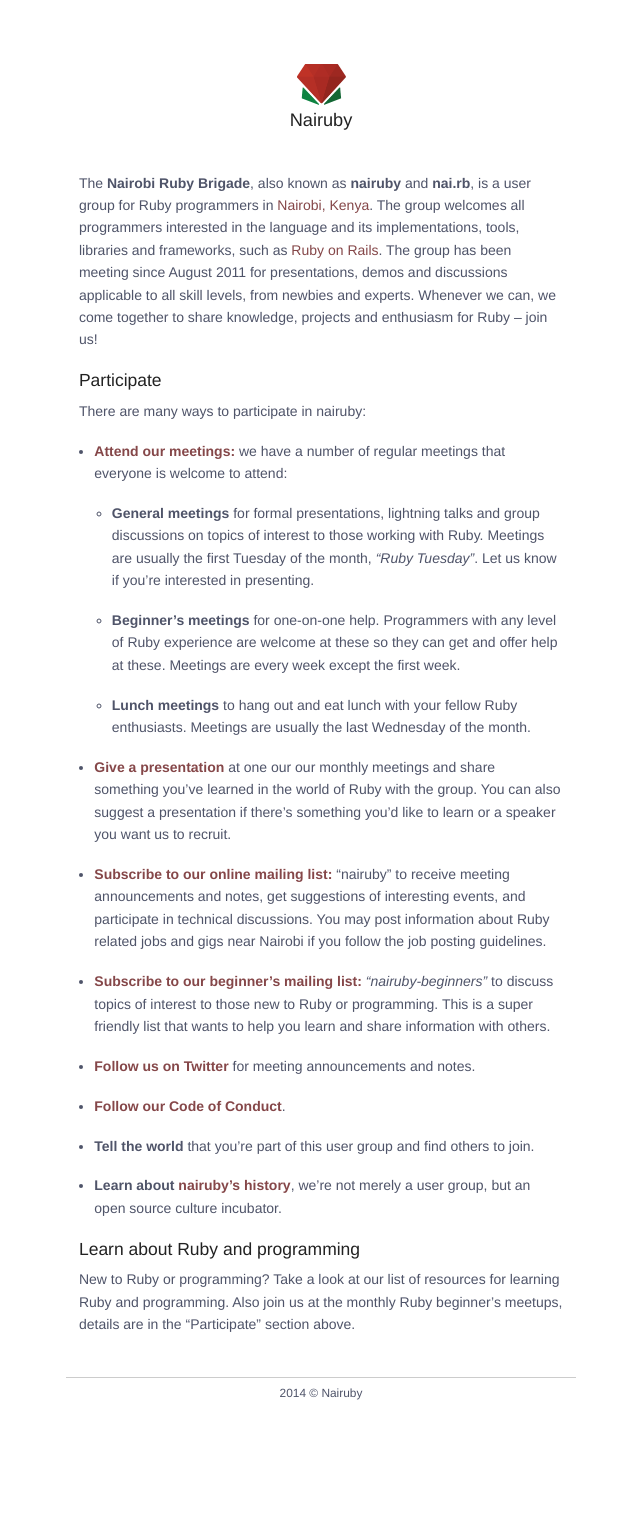
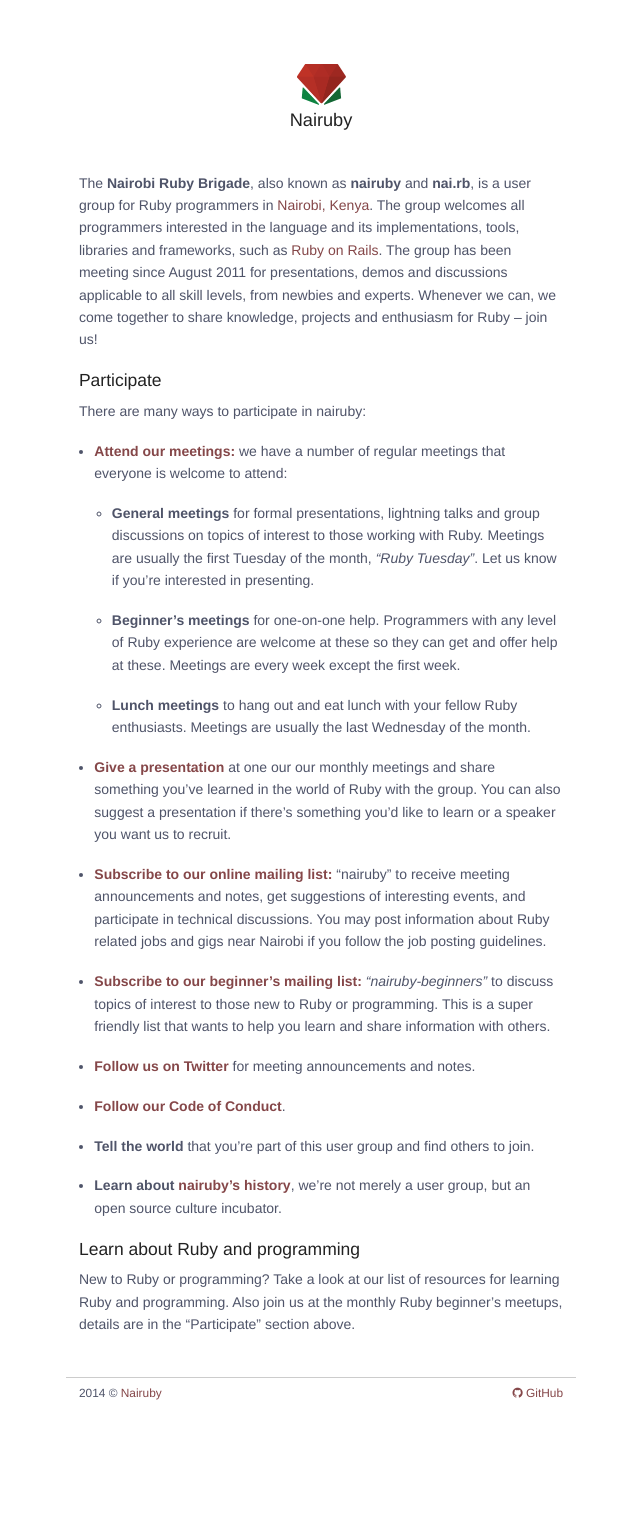
Before and after one commit to nairuby/nairuby.org, a Jekyll site: the page built from index.md, in a window 1280 px wide. Shown: the whole page, without its empty margins (319-959 px from the left). Built offline with Jekyll 4.4.1, drawn with Linux system fonts in a browser that asks for light colours; Markdown is read by kramdown in place of the engine named in the settings.

Commit message:
Improve footer

```diff
--- a/_config.yml
+++ b/_config.yml
@@ -13,3 +13,6 @@
           '*.sublime-project',
           'README.md'
           ]
+
+nairuby:
+  github_url: https://github.com/nairuby
--- a/_includes/footer.html
+++ b/_includes/footer.html
@@ -1,5 +1,12 @@
-<footer class="row text-center">
+<footer class="row">
   <div class="small-11 small-centered medium-8 medium-centered large-7 large-centered column clearfix">
-    2014 © Nairuby
+    <div class="row">
+      <div class="text-left small-6 medium-6 large-6 column clearfix">
+        2014 © <a href="/">Nairuby</a>
+      </div>
+      <div class="text-right small-6 medium-6 large-6 column clearfix">
+        <a href="{{ site.nairuby.github_url }}" target="_blank"><i class="fa fa-github"></i> GitHub</a>
+      </div>
+    </div>
   </div>
 </footer>
--- a/assets/stylesheets/application.less
+++ b/assets/stylesheets/application.less
@@ -27,6 +27,8 @@
   > div {
     padding-bottom: 10px;
   }
+
+  a:hover { text-decoration: none; }
 }
 
 footer {
@@ -37,6 +39,8 @@
     border-top: 1px solid @border_color;
     padding-top: 10px;
   }
+
+  a:hover { text-decoration: none; }
 }
 
 ul {
```
